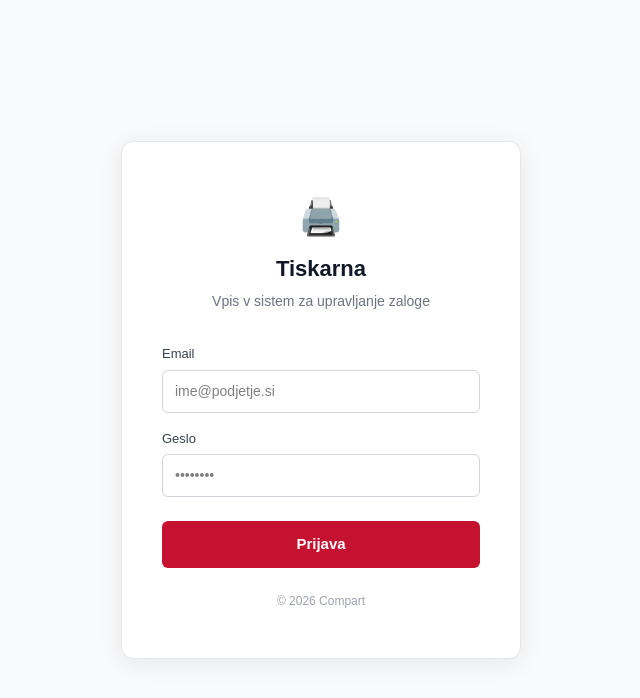
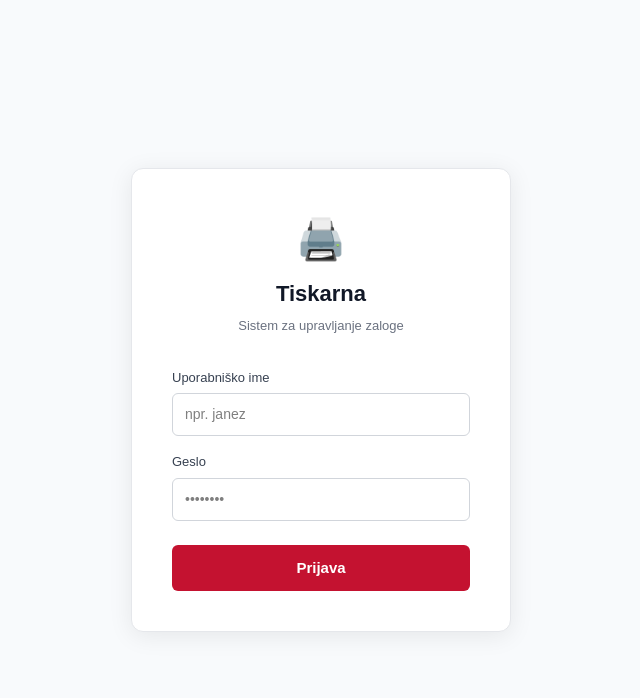
Before and after one commit to grindfreak1981/compart-zaloga, a Next.js app: page /login in a window 1280 px wide. Shown: the top 698 px of the page, without its empty margins (319-959 px from the left). Built offline with nearby package versions, Linux system fonts and the light colour scheme; no server answers.

Commit message:
username login, no email required

```diff
--- a/app/admin/users/page.tsx
+++ b/app/admin/users/page.tsx
@@ -39,7 +39,7 @@ export default function AdminUsers() {
   const [error, setError] = useState("")
   const [success, setSuccess] = useState("")
   const [editForm, setEditForm] = useState({ role: "worker", permissions: {} as Record<string, boolean> })
-  const [addForm, setAddForm] = useState({ email: "", full_name: "", password: "", role: "worker", permissions: {} as Record<string, boolean> })
+  const [addForm, setAddForm] = useState({ username: "", full_name: "", password: "", role: "worker", permissions: {} as Record<string, boolean> })
 
   const supabase = createClient()
   const router = useRouter()
@@ -80,14 +80,14 @@ export default function AdminUsers() {
 
   const handleAddUser = async () => {
     setError("")
-    if (!addForm.email || !addForm.password || !addForm.full_name) { setError("Izpolni vsa obvezna polja."); return }
+    if (!addForm.username || !addForm.password) { setError("Vpiši uporabniško ime in geslo."); return }
     setSaving(true)
     const res = await fetch("/api/admin/create-user", {
       method: "POST",
       headers: { "Content-Type": "application/json" },
       body: JSON.stringify({
-        email: addForm.email,
-        full_name: addForm.full_name,
+        username: addForm.username,
+        full_name: addForm.full_name || addForm.username,
         password: addForm.password,
         role: addForm.role,
         permissions: addForm.role === "worker" ? addForm.permissions : {},
@@ -97,7 +97,7 @@ export default function AdminUsers() {
     if (data.error) { setError("Napaka: " + data.error); setSaving(false); return }
     setSaving(false)
     setShowAddModal(false)
-    setAddForm({ email: "", full_name: "", password: "", role: "worker", permissions: {} })
+    setAddForm({ username: "", full_name: "", password: "", role: "worker", permissions: {} })
     setSuccess("Uporabnik uspešno dodan!")
     fetchUsers()
     setTimeout(() => setSuccess(""), 3000)
@@ -132,7 +132,7 @@ export default function AdminUsers() {
           <table style={{ width: "100%", borderCollapse: "collapse" }}>
             <thead>
               <tr style={{ background: "#f9fafb", borderBottom: "1px solid #e5e7eb" }}>
-                {["Ime in priimek", "Email", "Vloga", "Dovoljenja", "Akcije"].map(h => (
+                {["Ime in priimek", "Vloga", "Dovoljenja", "Akcije"].map(h => (
                   <th key={h} style={{ padding: "12px 16px", textAlign: "left", fontSize: "12px", fontWeight: "600", color: "#374151", textTransform: "uppercase", letterSpacing: "0.05em" }}>{h}</th>
                 ))}
               </tr>
@@ -140,7 +140,7 @@ export default function AdminUsers() {
             <tbody>
               {users.length === 0 ? (
                 <tr>
-                  <td colSpan={5} style={{ textAlign: "center", padding: "40px", color: "#9ca3af" }}>Ni uporabnikov.</td>
+                  <td colSpan={4} style={{ textAlign: "center", padding: "40px", color: "#9ca3af" }}>Ni uporabnikov.</td>
                 </tr>
               ) : users.map((user, i) => {
                 const roleBadge = roleColors[user.role] || roleColors.worker
@@ -152,7 +152,6 @@ export default function AdminUsers() {
                       {user.full_name || "—"}
                       {isCurrentUser && <span style={{ marginLeft: "8px", fontSize: "11px", color: "#6b7280" }}>(jaz)</span>}
                     </td>
-                    <td style={{ padding: "12px 16px", color: "#6b7280", fontSize: "13px" }}>{user.email}</td>
                     <td style={{ padding: "12px 16px" }}>
                       <span style={{ padding: "3px 10px", borderRadius: "999px", fontSize: "12px", fontWeight: "500", color: roleBadge.color, background: roleBadge.bg }}>
                         {roleBadge.label}
@@ -200,7 +199,6 @@ export default function AdminUsers() {
             </div>
             <div style={{ background: "#f9fafb", borderRadius: "6px", padding: "12px 16px", marginBottom: "20px" }}>
               <div style={{ fontWeight: "500", fontSize: "14px", color: "#111827" }}>{editUser.full_name}</div>
-              <div style={{ fontSize: "12px", color: "#6b7280" }}>{editUser.email}</div>
             </div>
             {error && <div style={{ background: "#fff5f5", border: "1px solid #fca5a5", borderRadius: "6px", padding: "10px 14px", marginBottom: "16px", color: "#dc2626", fontSize: "13px" }}>⚠️ {error}</div>}
             <div style={{ marginBottom: "20px" }}>
@@ -221,8 +219,8 @@ export default function AdminUsers() {
                       <span style={{ fontSize: "13px", color: "#374151" }}>{label}</span>
                       <button
                         onClick={() => setEditForm(prev => ({ ...prev, permissions: { ...prev.permissions, [key]: !prev.permissions[key] } }))}
-                        style={{ width: "44px", height: "24px", borderRadius: "12px", border: "none", cursor: "pointer", background: editForm.permissions[key] ? "#c41230" : "#d1d5db", position: "relative", transition: "background 0.2s" }}>
-                        <span style={{ position: "absolute", top: "3px", width: "18px", height: "18px", borderRadius: "50%", background: "white", transition: "left 0.2s", left: editForm.permissions[key] ? "23px" : "3px" }} />
+                        style={{ width: "44px", height: "24px", borderRadius: "12px", border: "none", cursor: "pointer", background: editForm.permissions[key] ? "#c41230" : "#d1d5db", position: "relative" }}>
+                        <span style={{ position: "absolute", top: "3px", width: "18px", height: "18px", borderRadius: "50%", background: "white", left: editForm.permissions[key] ? "23px" : "3px" }} />
                       </button>
                     </div>
                   ))}
@@ -250,8 +248,8 @@ export default function AdminUsers() {
             </div>
             {error && <div style={{ background: "#fff5f5", border: "1px solid #fca5a5", borderRadius: "6px", padding: "10px 14px", marginBottom: "16px", color: "#dc2626", fontSize: "13px" }}>⚠️ {error}</div>}
             {[
-              { label: "Ime in priimek *", key: "full_name", type: "text", placeholder: "Janez Novak" },
-              { label: "Email *", key: "email", type: "email", placeholder: "janez@podjetje.si" },
+              { label: "Uporabniško ime *", key: "username", type: "text", placeholder: "npr. janez" },
+              { label: "Ime in priimek", key: "full_name", type: "text", placeholder: "Janez Novak" },
               { label: "Geslo *", key: "password", type: "password", placeholder: "Vsaj 6 znakov" },
             ].map(field => (
               <div key={field.key} style={{ marginBottom: "16px" }}>
@@ -282,8 +280,8 @@ export default function AdminUsers() {
                       <span style={{ fontSize: "13px", color: "#374151" }}>{label}</span>
                       <button
                         onClick={() => setAddForm(prev => ({ ...prev, permissions: { ...prev.permissions, [key]: !prev.permissions[key] } }))}
-                        style={{ width: "44px", height: "24px", borderRadius: "12px", border: "none", cursor: "pointer", background: addForm.permissions[key] ? "#c41230" : "#d1d5db", position: "relative", transition: "background 0.2s" }}>
-                        <span style={{ position: "absolute", top: "3px", width: "18px", height: "18px", borderRadius: "50%", background: "white", transition: "left 0.2s", left: addForm.permissions[key] ? "23px" : "3px" }} />
+                        style={{ width: "44px", height: "24px", borderRadius: "12px", border: "none", cursor: "pointer", background: addForm.permissions[key] ? "#c41230" : "#d1d5db", position: "relative" }}>
+                        <span style={{ position: "absolute", top: "3px", width: "18px", height: "18px", borderRadius: "50%", background: "white", left: addForm.permissions[key] ? "23px" : "3px" }} />
                       </button>
                     </div>
                   ))}
--- a/app/api/admin/create-user/route.ts
+++ b/app/api/admin/create-user/route.ts
@@ -8,13 +8,15 @@ export async function POST(req: Request) {
     { auth: { autoRefreshToken: false, persistSession: false } }
   )
 
-  const { email, full_name, password, role, permissions } = await req.json()
+  const { username, full_name, password, role, permissions } = await req.json()
+
+  const email = `${username.trim().toLowerCase()}@compart.local`
 
   const { data, error } = await supabaseAdmin.auth.admin.createUser({
     email,
     password,
     email_confirm: true,
-    user_metadata: { full_name },
+    user_metadata: { full_name: full_name || username },
   })
 
   if (error || !data.user) {
@@ -23,8 +25,7 @@ export async function POST(req: Request) {
 
   await supabaseAdmin.from('profiles').upsert({
     id: data.user.id,
-    email,
-    full_name,
+    full_name: full_name || username,
     role,
     permissions,
   })
--- a/app/login/page.tsx
+++ b/app/login/page.tsx
@@ -5,84 +5,71 @@ import { createClient } from "@/lib/supabase"
 import { useRouter } from "next/navigation"
 
 export default function Login() {
-  const [email, setEmail] = useState("")
+  const [username, setUsername] = useState("")
   const [password, setPassword] = useState("")
+  const [error, setError] = useState("")
   const [loading, setLoading] = useState(false)
-  const [error, setError] = useState("")
-
   const supabase = createClient()
   const router = useRouter()
 
-  const handleLogin = async () => {
+  const handleLogin = async (e: React.FormEvent) => {
+    e.preventDefault()
     setError("")
-    if (!email || !password) { setError("Vpiši email in geslo."); return }
     setLoading(true)
-
-    const { error: loginError } = await supabase.auth.signInWithPassword({ email, password })
-
-    if (loginError) {
-      setError("Napačen email ali geslo.")
+    const email = `${username.trim().toLowerCase()}@compart.local`
+    const { error } = await supabase.auth.signInWithPassword({ email, password })
+    if (error) {
+      setError("Napačno uporabniško ime ali geslo.")
       setLoading(false)
       return
     }
-
-    router.push("/pregled-zaloge")
-  }
-
-  const handleKeyDown = (e: React.KeyboardEvent) => {
-    if (e.key === "Enter") handleLogin()
+    router.push("/")
   }
 
   return (
-    <div style={{ minHeight: "100vh", background: "#f8fafc", display: "flex", alignItems: "center", justifyContent: "center", fontFamily: "sans-serif" }}>
-      <div style={{ background: "white", borderRadius: "12px", padding: "48px 40px", width: "400px", boxShadow: "0 4px 24px rgba(0,0,0,0.08)", border: "1px solid #e5e7eb" }}>
+    <div style={{ display: "flex", alignItems: "center", justifyContent: "center", minHeight: "100vh", background: "#f8fafc", fontFamily: "sans-serif" }}>
+      <div style={{ background: "white", borderRadius: "12px", padding: "40px", width: "380px", boxShadow: "0 4px 24px rgba(0,0,0,0.08)", border: "1px solid #e5e7eb" }}>
         <div style={{ textAlign: "center", marginBottom: "32px" }}>
-          <div style={{ fontSize: "36px", marginBottom: "8px" }}>🖨️</div>
+          <div style={{ fontSize: "40px", marginBottom: "8px" }}>🖨️</div>
           <h1 style={{ fontSize: "22px", fontWeight: "bold", color: "#111827", margin: 0 }}>Tiskarna</h1>
-          <p style={{ color: "#6b7280", fontSize: "14px", marginTop: "6px" }}>Vpis v sistem za upravljanje zaloge</p>
+          <p style={{ color: "#6b7280", fontSize: "13px", margin: "6px 0 0 0" }}>Sistem za upravljanje zaloge</p>
         </div>
 
+        <form onSubmit={handleLogin}>
           {error && (
-          <div style={{ background: "#fff5f5", border: "1px solid #fca5a5", borderRadius: "6px", padding: "10px 14px", marginBottom: "20px", color: "#dc2626", fontSize: "13px" }}>
+            <div style={{ background: "#fff5f5", border: "1px solid #fca5a5", borderRadius: "6px", padding: "10px 14px", marginBottom: "16px", color: "#dc2626", fontSize: "13px" }}>
               ⚠️ {error}
             </div>
           )}
-
           <div style={{ marginBottom: "16px" }}>
-          <label style={{ display: "block", fontSize: "13px", fontWeight: "500", color: "#374151", marginBottom: "6px" }}>Email</label>
+            <label style={{ display: "block", fontSize: "13px", fontWeight: "500", color: "#374151", marginBottom: "6px" }}>Uporabniško ime</label>
             <input
-            type="email"
-            value={email}
-            onChange={e => setEmail(e.target.value)}
-            onKeyDown={handleKeyDown}
-            placeholder="ime@podjetje.si"
+              type="text"
+              value={username}
+              onChange={e => setUsername(e.target.value)}
+              placeholder="npr. janez"
+              required
               style={{ width: "100%", padding: "10px 12px", border: "1px solid #d1d5db", borderRadius: "6px", fontSize: "14px", boxSizing: "border-box" }}
             />
           </div>
-
           <div style={{ marginBottom: "24px" }}>
             <label style={{ display: "block", fontSize: "13px", fontWeight: "500", color: "#374151", marginBottom: "6px" }}>Geslo</label>
             <input
               type="password"
               value={password}
               onChange={e => setPassword(e.target.value)}
-            onKeyDown={handleKeyDown}
               placeholder="••••••••"
+              required
               style={{ width: "100%", padding: "10px 12px", border: "1px solid #d1d5db", borderRadius: "6px", fontSize: "14px", boxSizing: "border-box" }}
             />
           </div>
-
           <button
-          onClick={handleLogin}
+            type="submit"
             disabled={loading}
-          style={{ width: "100%", padding: "12px", background: loading ? "#9ca3af" : "#c41230", color: "white", border: "none", borderRadius: "6px", cursor: loading ? "not-allowed" : "pointer", fontSize: "15px", fontWeight: "bold" }}
-        >
+            style={{ width: "100%", padding: "12px", background: loading ? "#9ca3af" : "#c41230", color: "white", border: "none", borderRadius: "6px", cursor: loading ? "not-allowed" : "pointer", fontSize: "15px", fontWeight: "bold" }}>
             {loading ? "Prijavljam..." : "Prijava"}
           </button>
-
-        <p style={{ textAlign: "center", fontSize: "12px", color: "#9ca3af", marginTop: "24px", marginBottom: 0 }}>
-          © 2026 Compart
-        </p>
+        </form>
       </div>
     </div>
   )
--- a/components/ui/Sidebar.tsx
+++ /dev/null
@@ -1,86 +0,0 @@
-"use client"
-
-import { createClient } from "@/lib/supabase"
-import { isAdmin } from "@/lib/permissions"
-import type { Profile } from "@/lib/permissions"
-
-const allItems = [
-  { icon: "🏠", label: "Dashboard", href: "/" },
-  { icon: "📊", label: "Pregled zaloge", href: "/pregled-zaloge" },
-  { icon: "📥", label: "Prevzem blaga", href: "/prevzem" },
-  { icon: "📤", label: "Poraba", href: "/poraba" },
-  { icon: "📋", label: "Delovni nalogi", href: "/delniki" },
-  { icon: "👥", label: "Stranke", href: "/stranke" },
-  { icon: "🏭", label: "Dobavitelji", href: "/dobavitelji" },
-  { icon: "📈", label: "Poročila", href: "/porocila" },
-]
-
-const adminItem = { icon: "⚙️", label: "Uporabniki", href: "/admin/users" }
-
-interface SidebarProps {
-  active: string
-  profile: Profile | null
-}
-
-export default function Sidebar({ active, profile }: SidebarProps) {
-  const supabase = createClient()
-
-  const handleLogout = async () => {
-    await supabase.auth.signOut()
-    window.location.href = "/login"
-  }
-
-  const items = isAdmin(profile) ? [...allItems, adminItem] : allItems
-
-  const roleLabel: Record<string, string> = {
-    admin: "🔴 Admin",
-    manager: "🟡 Manager",
-    worker: "🟢 Delavec",
-  }
-
-  return (
-    <div style={{ width: "240px", minWidth: "240px", background: "#1c1c1c", color: "white", display: "flex", flexDirection: "column" }}>
-      <div style={{ background: "#c41230", padding: "16px 20px" }}>
-        <div style={{ fontWeight: "bold", fontSize: "18px" }}>🖨️ Tiskarna</div>
-        <div style={{ fontSize: "11px", color: "#ffcdd2" }}>Zaloga materialov</div>
-      </div>
-
-      {profile && (
-        <div style={{ padding: "12px 16px", borderBottom: "1px solid #2a2a2a", background: "#141414" }}>
-          <div style={{ fontSize: "13px", fontWeight: "500", color: "white", marginBottom: "2px" }}>
-            {profile.full_name || profile.email}
-          </div>
-          <div style={{ fontSize: "11px", color: "#9ca3af" }}>{roleLabel[profile.role] || profile.role}</div>
-        </div>
-      )}
-
-      <div style={{ padding: "16px 12px", flex: 1 }}>
-        {items.map((item) => {
-          const isActive = active === item.href
-          return (
-            <a key={item.href} href={item.href} style={{
-              display: "block", padding: "10px 14px", borderRadius: "6px", marginBottom: "4px",
-              background: isActive ? "rgba(196,18,48,0.25)" : "transparent",
-              borderLeft: isActive ? "3px solid #c41230" : "3px solid transparent",
-              color: isActive ? "white" : "#9ca3af",
-              cursor: "pointer", fontSize: "13px", textDecoration: "none",
-            }}>
-              {item.icon}&nbsp;&nbsp;{item.label}
-            </a>
-          )
-        })}
-      </div>
-
-      <div style={{ padding: "12px", borderTop: "1px solid #2a2a2a" }}>
-        <button onClick={handleLogout} style={{
-          display: "block", width: "100%", padding: "10px 14px", borderRadius: "6px",
-          background: "transparent", color: "#9ca3af", cursor: "pointer", fontSize: "13px",
-          textAlign: "left", border: "none", marginBottom: "8px"
-        }}>
-          🚪&nbsp;&nbsp;Odjava
-        </button>
-        <div style={{ fontSize: "10px", color: "#4b5563", paddingLeft: "4px" }}>© 2026 Compart</div>
-      </div>
-    </div>
-  )
-}
```
Lines whose indentation alone changed are shown as unchanged.
